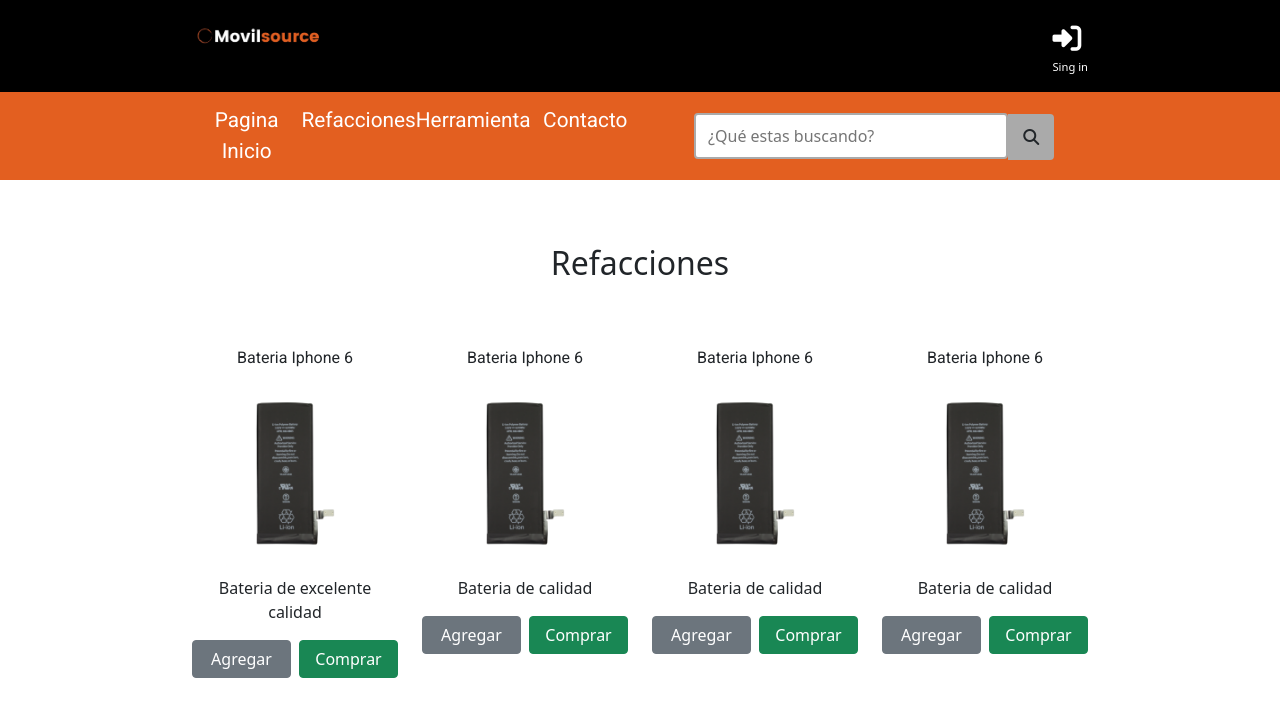
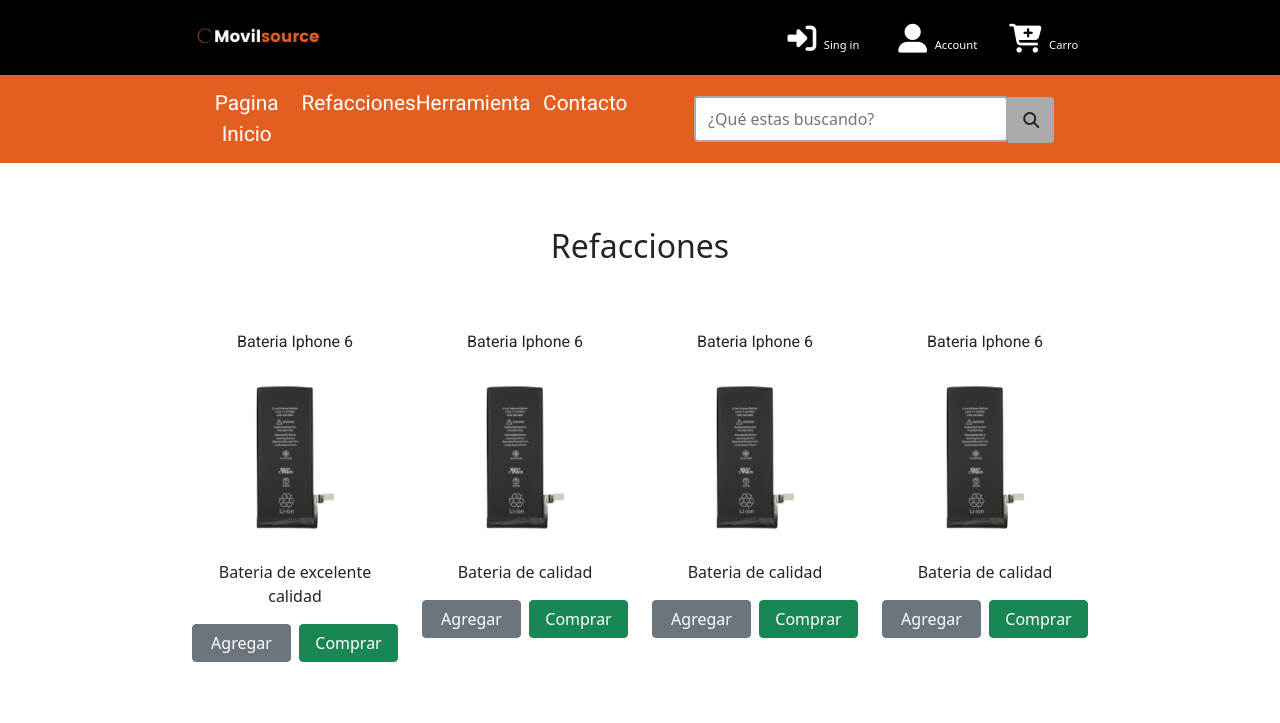
Before and after one commit to manuelluevano/tienda, a website built with Parcel: page index.html in a window 1280 px wide. Shown: the top 723 px of the page. Built offline with nearby package versions, Linux system fonts and the light colour scheme.

Commit message:
Barra Sing-in - Account - Car agregados

```diff
--- a/css/header.sass
+++ b/css/header.sass
@@ -9,6 +9,8 @@
         font-size: 1.8rem
         align-self: center
         display: grid
+        grid-template-columns: repeat(3, 1fr)
+        gap: 0 2rem
     .login span
         color: #ffffff
         font-size: .7rem
--- a/index.html
+++ b/index.html
@@ -47,8 +47,21 @@
         <img src="img/logo.png" alt="imagen principal" width="30%">
       </picture>
       <div class="login">
-        <a href=""><i class="fas fa-sign-in-alt"></i></a>
-        <span>  Sing in</span>
+        <div class="Sing-in">
+          <a href=""><i class="fas fa-sign-in-alt"></i></a>
+          <span>  Sing in</span>
+        </div>
+
+        <div class="account">
+          <a href=""><i class="fas fa-user-alt"></i></a>
+          <span>  Account</span>
+        </div>
+
+        <div class="car">
+          <a href=""><i class="fas fa-cart-plus"></i></a>
+          <span>  Carro</span>
+        </div>
+
       </div>
     </div>
 
```
Also changed, not shown: css/main.css, 1 other file.
